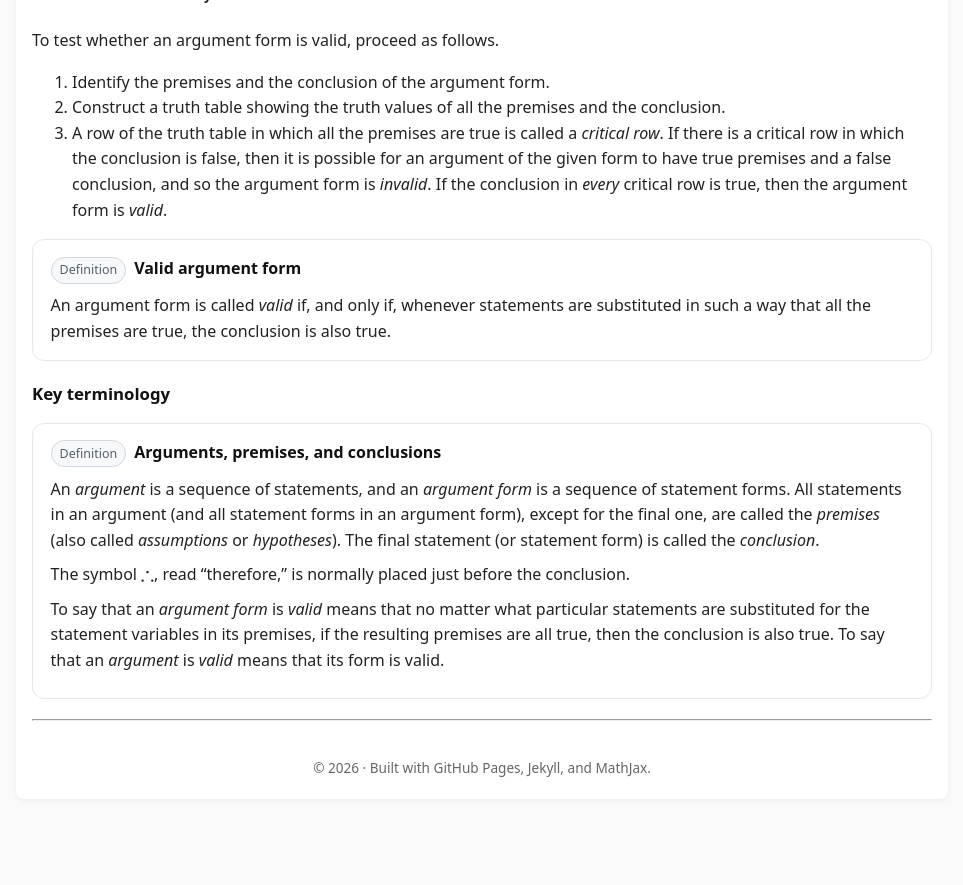
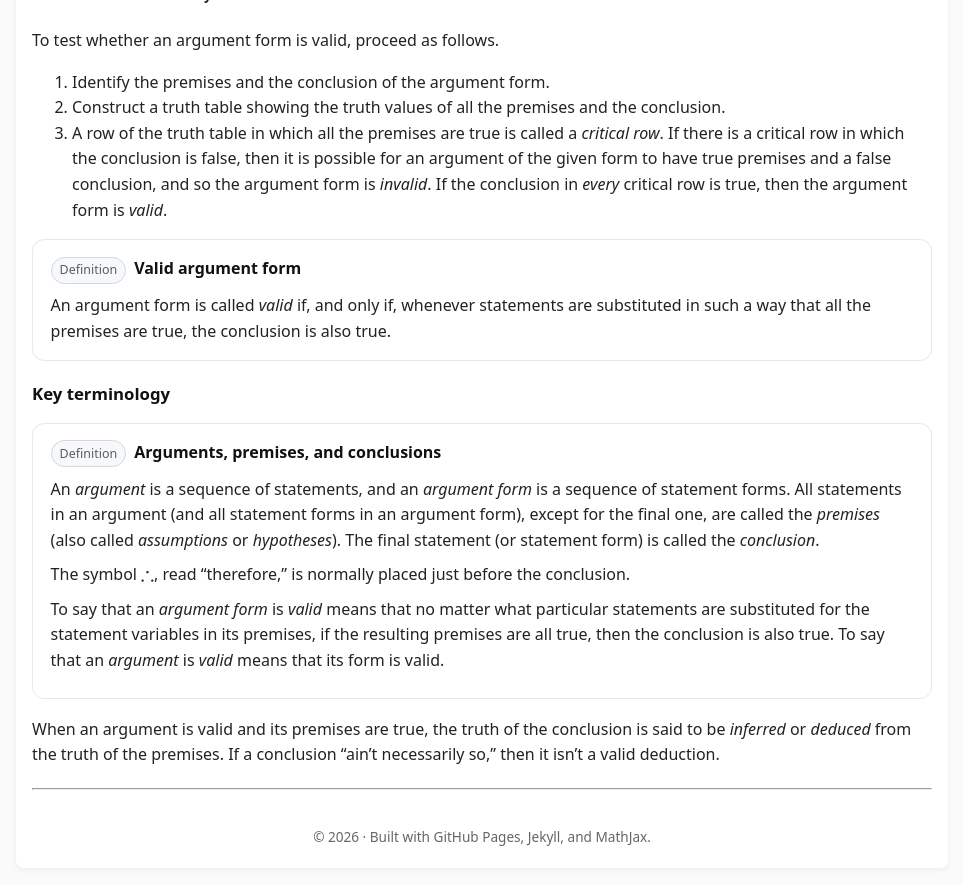
Before and after one commit to SaleemKamaludin/SaleemKamaludin.github.io, a Jekyll site: the page built from courses/comp1604/lecture-notes/lecture-01/index.md, in a window 1280 px wide and 900 px high, scrolled down 1506 px. Shown: the top 885 px of the window, without its empty margins (158-1121 px from the left). Built offline with Jekyll 4.4.1, drawn with Linux system fonts in a browser that asks for light colours; before the commit the page ends 2337 px from its top, so only the background shows below that.

Commit message:
Add explanation of valid arguments and deductions

```diff
--- a/courses/comp1604/lecture-notes/lecture-01/index.md
+++ b/courses/comp1604/lecture-notes/lecture-01/index.md
@@ -511,3 +511,11 @@ permalink: /courses/comp1604/lecture-notes/lecture-01/
       To say that an <em>argument</em> is <em>valid</em> means that its form is valid.
     </p>
   </div>
+
+
+
+  <p>
+    When an argument is valid and its premises are true, the truth of the conclusion is said to be
+    <em>inferred</em> or <em>deduced</em> from the truth of the premises.
+    If a conclusion “ain’t necessarily so,” then it isn’t a valid deduction.
+  </p>
```
